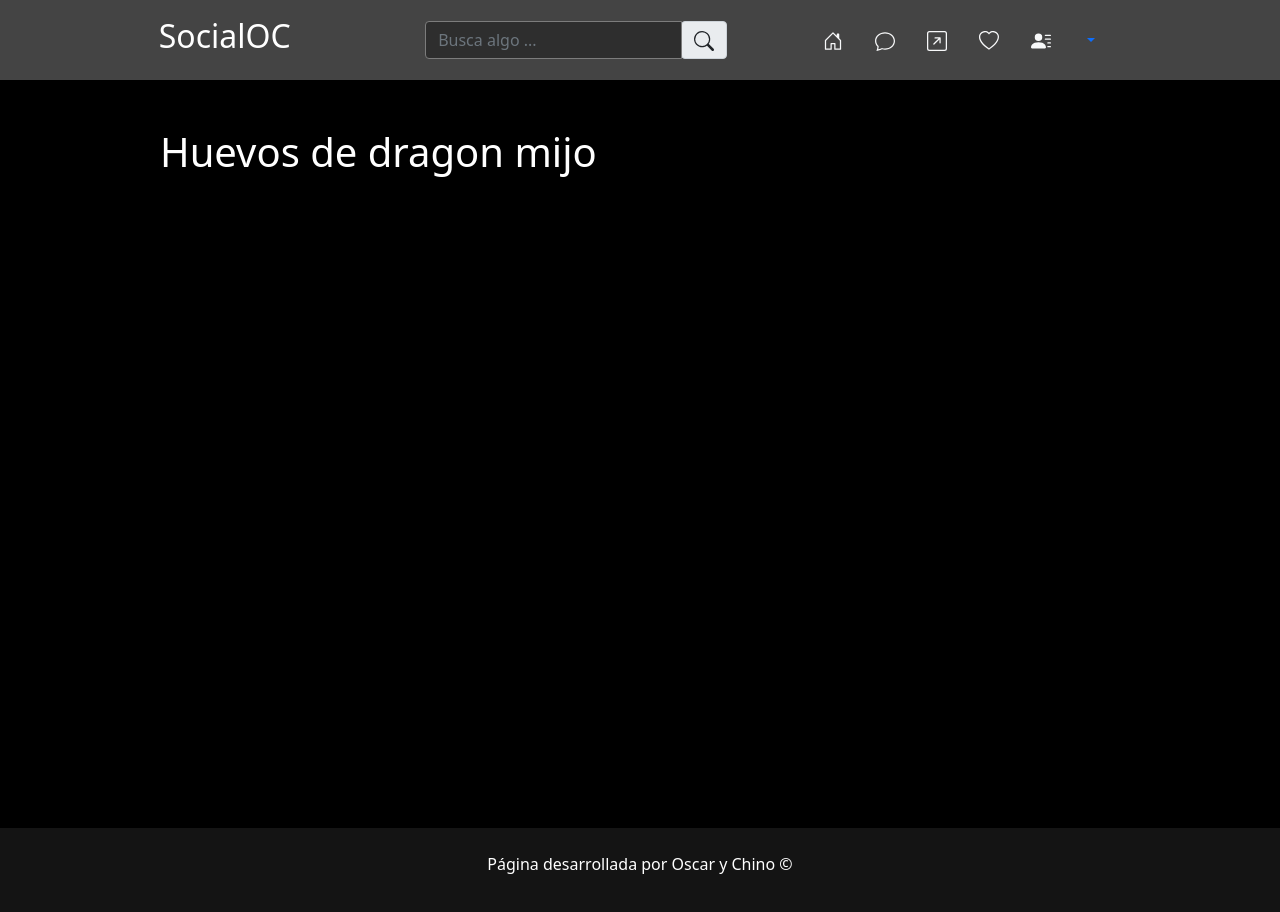
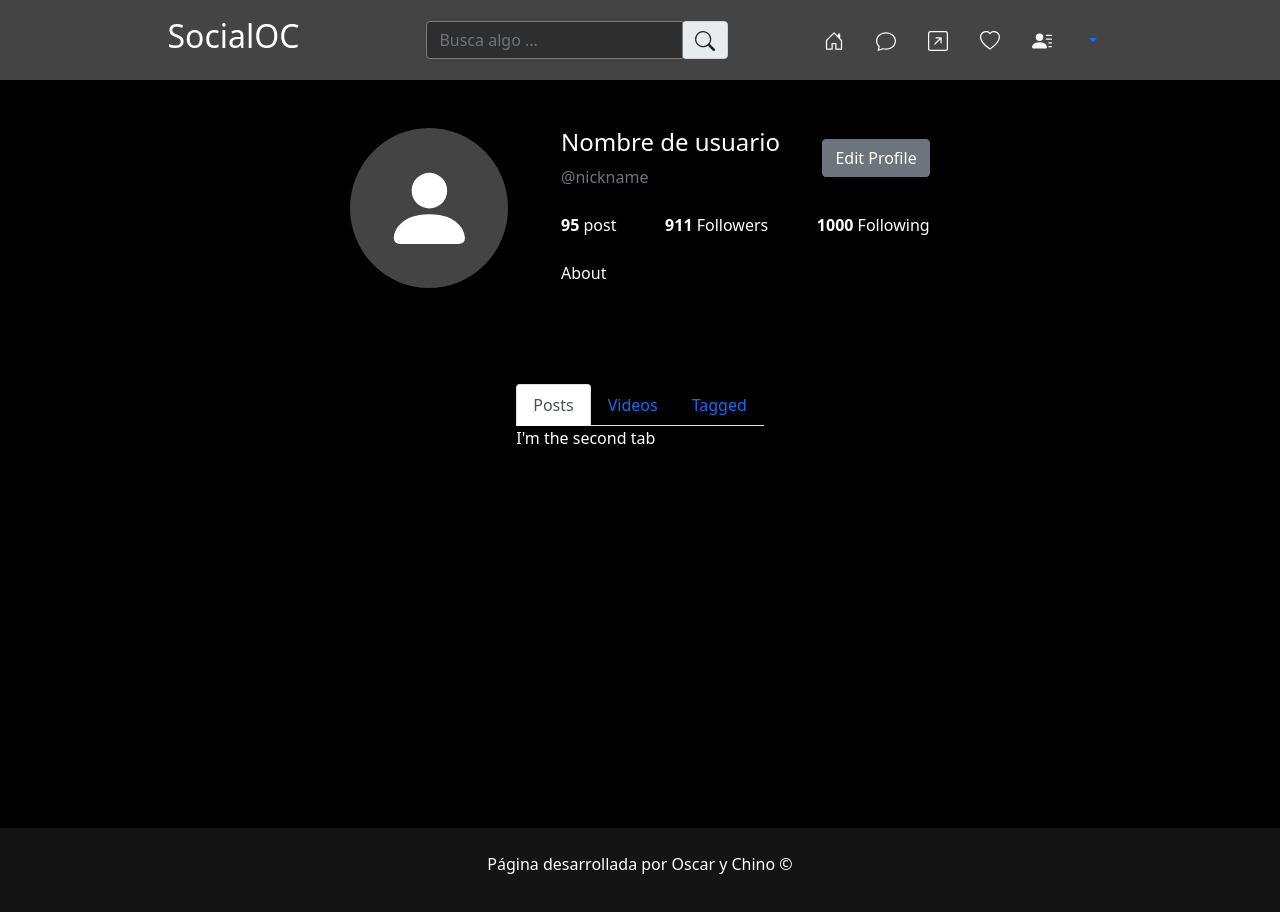
Before and after one commit to oscarrmz94/frontend-socialOC, a Vue app: page /profile/1 in a window 1280 px wide. Shown: the top 912 px of the page. Built offline with nearby package versions, Linux system fonts and the light colour scheme; no server answers; sample sign-in values are in the browser's storage.

Commit message:
profile view, profile service

```diff
--- a/src/components/layout/navbar.vue
+++ b/src/components/layout/navbar.vue
@@ -43,7 +43,7 @@
   </b-navbar> -->
 
 
-  <nav class="nav text-white">
+  <nav class="main-nav text-white">
     <div class="d-flex justify-content-between align-items-center col-9">
       <div class="logo-brand h2">SocialOC</div>
 
@@ -95,14 +95,15 @@ export default {
 </script>
 
 <style>
-.nav {
+.main-nav {
   padding: 10px;
   background-color: #444;
   display: flex;
   justify-content: center;
   height: 80px;
+  list-style: none;
 }
-.nav a.router-link-exact-active {
+.main-nav a.router-link-exact-active {
   font-size: 20px;
 }
 .search-container {
--- a/src/router/index.js
+++ b/src/router/index.js
@@ -29,17 +29,20 @@ const routes = [
   {
   path: '/toshare',
   name: 'ToShare',
-  component: () => import('../views/Toshare.vue')
+  component: () => import('../views/Toshare.vue'),
+  meta: {need_authentication: true}
   },
   {
     path: '/notification',
     name: 'Notification',
-    component: () => import('../views/Notification.vue')
+    component: () => import('../views/Notification.vue'),
+    meta: {need_authentication: true}
   },
   {
     path: '/profile/:uuid',
     name: 'Profile',
-    component: () => import('../views/Profile.vue')
+    component: () => import('../views/Profile.vue'),
+    meta: {need_authentication: true}
   },
   {
     path: '/:pathMatch(.*)?',
--- a/src/services/main.js
+++ b/src/services/main.js
@@ -60,4 +60,18 @@ export default {
             return error.response
         });
     },
+    getUser(uuid) {
+        return axios.get(`${config.api_route}dashboard/user/get-user/${uuid}`,
+            {
+                headers: {
+                    'auth-token': store.state.token,
+                    'Content-Type': 'application/json'
+                }
+            }
+        ).then((res) => {
+            return res.data
+        }).catch((error) => {
+            return error.response
+        });
+    },
 }
--- a/src/views/Profile.vue
+++ b/src/views/Profile.vue
@@ -1,18 +1,72 @@
 <template>
   <div class="text-white">
-     <h1>Huevos de dragon mijo</h1>
+    <b-row class="mb-5">
+      <b-col class="col-8 mx-auto d-flex justify-content-around">
+        <b-col class="col-3">
+          <b-avatar size="10em" class="avatar-profile"></b-avatar>
+        </b-col>
+
+        <b-col class="col-7">
+          <b-col class="col-12 d-flex justify-content-between align-items-center flex-wrap mb-4">
+            <div>
+              <h4 class="d-block">Nombre de usuario</h4>
+              <span class="text-muted d-block col-12">@nickname</span>
+            </div>
+
+            <b-button class="ml-2 d-block">Edit Profile</b-button>
+          </b-col>
+
+          <b-col class="col-12 d-flex justify-content-between mb-4">
+            <span><strong>95</strong> post</span>
+            <span><strong>911</strong> Followers</span>
+            <span><strong>1000</strong> Following</span>
+          </b-col>
+
+          <b-col class="col-12">About</b-col>
+        </b-col>
+      </b-col>
+    </b-row>
+
+    <b-row>
+      <b-col class="col-10 mt-5 mx-auto d-flex justify-content-around">
+        <post-profile :posts_user="posts_user"/>
+      </b-col>
+    </b-row>
   </div>
 </template>
 
 <script>
+import mainServices from '@/services/main'
+import postProfile from './profile/PostProfile.vue'
 
 export default {
+  components: {
+    postProfile
+  },
+  data() {
+    return {
+      user: {},
+      posts_user: []
+    }
+  },
 
-    created() {
-        console.log('me he creado')
+  created() {
+    this.getDataUser();
+  },
+
+  methods: {
+    getDataUser() {
+      mainServices.getUser(this.$route.params.uuid).then((response) => {
+          this.user = response.user;
+          this.posts_user = response.user.posts
+      })
     }
+  }
 }
 </script>
 
 <style>
+.avatar-profile {
+    background-color: #444;
+}
 </style>
--- /dev/null
+++ b/src/views/profile/PostProfile.vue
@@ -0,0 +1,43 @@
+<template>
+  <div class="text-white">
+    <b-tabs content-class="main-tabs" align="center" class="col-12">
+      <b-tab title="Posts"><p>I'm the second tab</p></b-tab>
+      <b-tab title="Videos"><p>I'm the second tab</p></b-tab>
+      <b-tab title="Tagged" ><p>I'm a disabled tab!</p></b-tab>
+    </b-tabs>
+
+
+  </div>
+</template>
+
+<script>
+//import mainServices from '@/services/main'
+
+export default {
+  props: {
+    posts_user: {
+      type: Array,
+      required: true
+    }
+  },
+
+  created() {
+    console.log(this.posts_user)
+  },
+
+  methods: {
+    getDataUser() {
+
+    }
+  }
+}
+</script>
+
+<style>
+.avatar-profile {
+    background-color: #444;
+}
+.main-tabs {
+    background-color: transparent !important;
+}
+</style>
```
